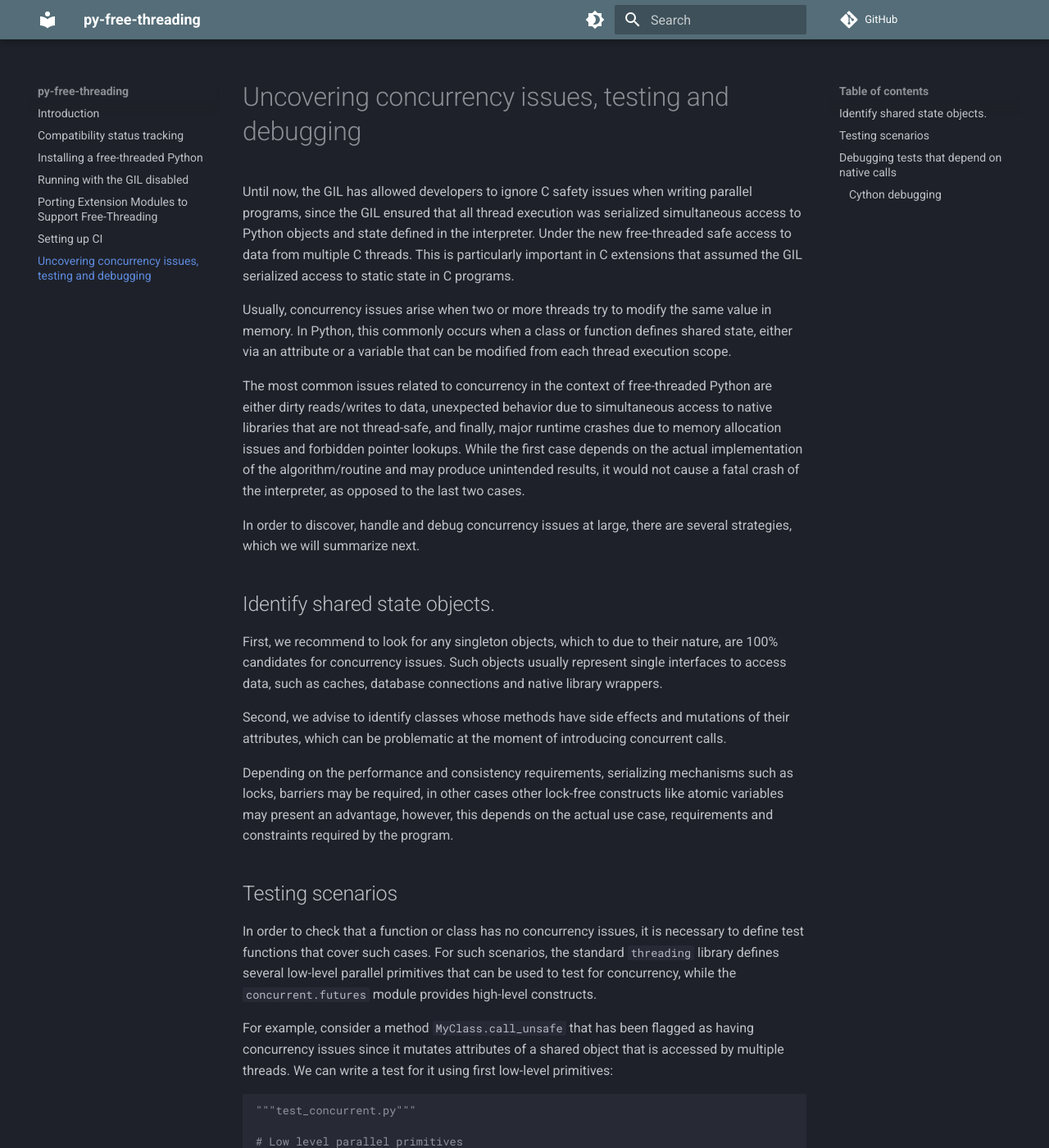
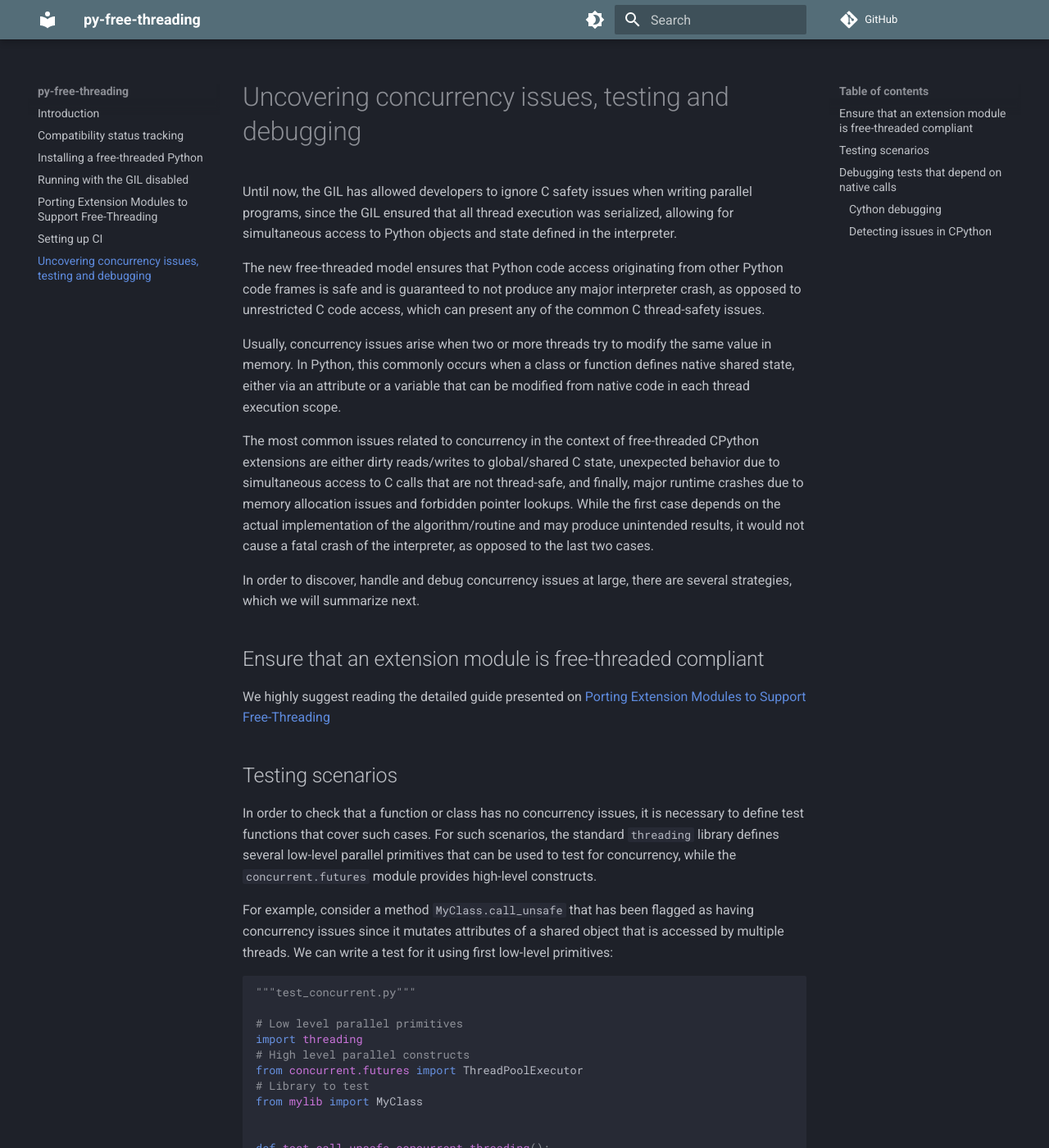
Before and after one commit to Quansight-Labs/free-threaded-compatibility, an MkDocs documentation site: the page built from docs/debugging.md, in a window 1280 px wide and 1400 px high. Shown: the whole window at 82% size. Built offline with MkDocs 1.6.1 and Material for MkDocs 9.7.7, drawn with Linux system fonts in a browser that asks for light colours; comment, search, counter and statistics services are not loaded; some of the changed text lies outside the part shown.

Commit message:
Enrich documentation examples and sources

````diff
--- a/docs/debugging.md
+++ b/docs/debugging.md
@@ -1,41 +1,34 @@
 # Uncovering concurrency issues, testing and debugging
 Until now, the GIL has allowed developers to ignore C
 safety issues when writing parallel programs, since the GIL ensured that
-all thread execution was serialized simultaneous access
+all thread execution was serialized, allowing for simultaneous access
 to Python objects and state defined in the interpreter.
-Under the new free-threaded
-safe access to data from multiple C threads. This is particularly important in C extensions that assumed the GIL serialized access to static state in C programs.
+
+The new free-threaded model ensures that Python code access originating from
+other Python code frames is safe and is guaranteed to not produce any major
+interpreter crash, as opposed to unrestricted C code access, which can
+present any of the common C thread-safety issues.
 
 Usually, concurrency issues arise when two or more threads try to modify the
 same value in memory. In Python, this commonly occurs when a class or function
-defines shared state, either via an attribute or a variable that can be modified
-from each thread execution scope.
+defines native shared state, either via an attribute or a variable that can be
+modified from native code in each thread execution scope.
 
 The most common issues related to concurrency in the context of free-threaded
-Python are either dirty reads/writes to data, unexpected behavior due to
-simultaneous access to native libraries that are not thread-safe, and finally,
-major runtime crashes due to memory allocation issues and forbidden
-pointer lookups. While the first case depends on the actual implementation of
-the algorithm/routine and may produce unintended results, it would not cause
-a fatal crash of the interpreter, as opposed to the last two cases.
+CPython extensions are either dirty reads/writes to global/shared C state,
+unexpected behavior due to simultaneous access to C calls that are not
+thread-safe, and finally, major runtime crashes due to memory allocation
+issues and forbidden pointer lookups. While the first case depends on the
+actual implementation of the algorithm/routine and may produce unintended
+results, it would not cause a fatal crash of the interpreter, as opposed
+to the last two cases.
 
 In order to discover, handle and debug concurrency issues at large, there are
 several strategies, which we will summarize next.
 
-## Identify shared state objects.
-First, we recommend to look for any singleton objects, which to due to their
-nature, are 100% candidates for concurrency issues. Such objects usually
-represent single interfaces to access data, such as caches, database connections
-and native library wrappers.
-
-Second, we advise to identify classes whose methods have side effects and
-mutations of their attributes, which can be problematic at the moment of
-introducing concurrent calls.
-
-Depending on the performance and consistency requirements, serializing
-mechanisms such as locks, barriers may be required, in other cases other lock-free
-constructs like atomic variables may present an advantage, however, this depends
-on the actual use case, requirements and constraints required by the program.
+## Ensure that an extension module is free-threaded compliant
+We highly suggest reading the detailed guide presented on
+[Porting Extension Modules to Support Free-Threading](porting.md)
 
 ## Testing scenarios
 In order to check that a function or class has no concurrency issues, it is
@@ -140,6 +133,12 @@
 
 # To test under pytest
 PYTHON_GIL=0 gdb --args python -m pytest -x -v "test_here.py::TestClass::test_method"
+
+# Using LLDB (under LLVM/clang)
+PYTHON_GIL=0 lldb -- $(which python) my_program.py
+
+# Using LLDB (and pyenv)
+PYTHON_GIL=0 lldb -- $(pyenv which python) $(pyenv which pytest) -x -v "test_here.py::TestClass::test_method"
 ```
 
 When Python is run under `gdb`, several Python integration commands will be
@@ -147,6 +146,10 @@
 allows to obtain a Python interpreter backtrace whenever the debugger hits a native
 frame, this allows to improve the tracking of execution between Python and native
 frames.
+
+For more information about `gdb` and `lldb` commands, we encourage reading
+the [GDB to LLDB command map](https://lldb.llvm.org/use/map.html) page in the
+official LLVM docs.
 
 ### Cython debugging
 Since Cython produces intermediate C/C++ sources that then are compiled into native
@@ -176,3 +179,19 @@
 extensions enabled, `cy break` will define a breakpoint on a function with the
 Cython definition name, `cy next` will step over a Cython line, which is equivalent
 to several lines in the produced C code.
+
+### Detecting issues in CPython
+If a debugging session suggests that an error/bug is incoming from CPython,
+we recommend installing a debug instance. The easiest way to accomplish this
+
+accomplish this is via `pyenv`:
+
+```bash
+pyenv install --debug --keep 3.13t-dev
+```
+
+This command will not only install a debug distribution of CPython, but also
+will ensure that the source files are kept as well, such files will be loaded
+by `gdb`/`lldb` at the moment of debugging. For more information regarding
+CPython installation sources, please visit the
+[Installing a free-threaded Python](installing_cpython.md) page.
````
